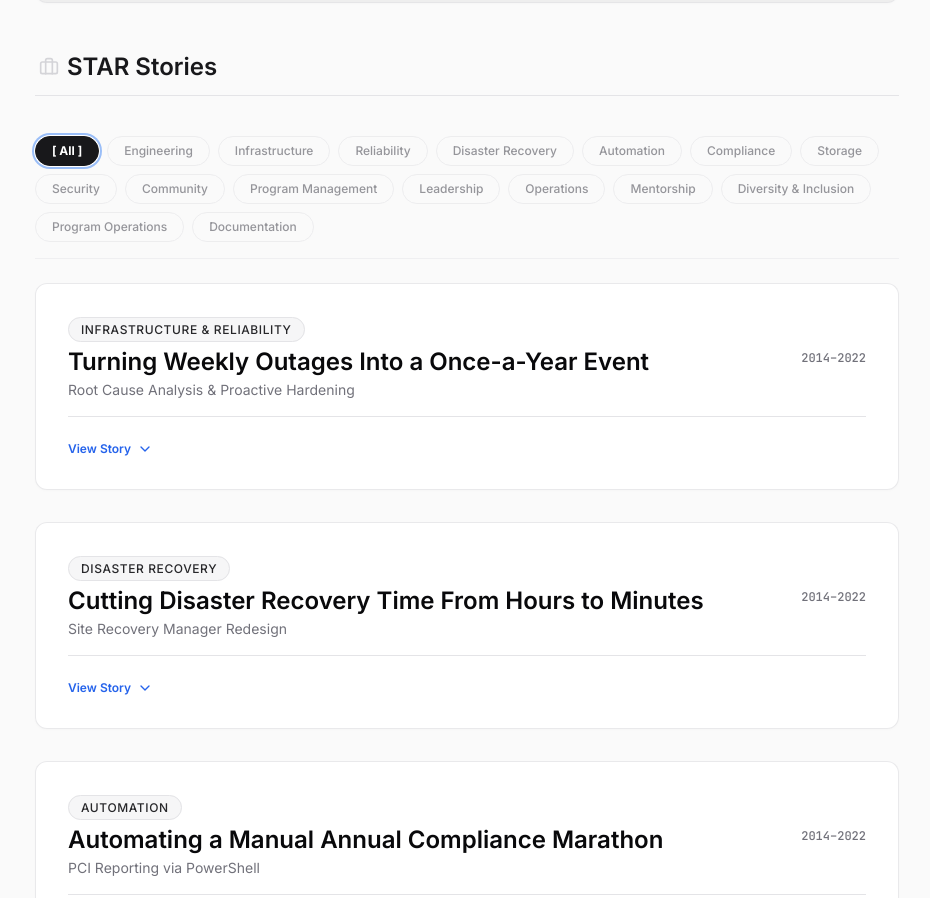
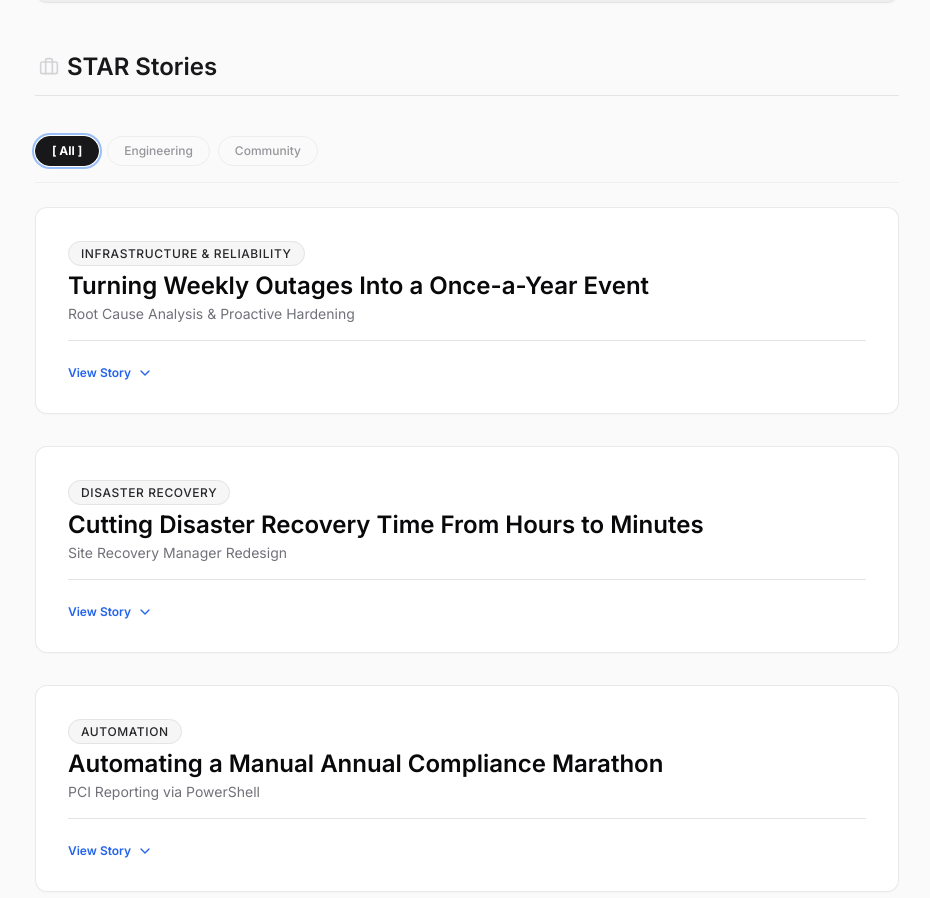
Before and after one commit to yofranky/yofranky.github.io, a plain HTML site: page index.html in a window 1280 px wide. Shown: the part 2340-3238 px from the top of the page, without its empty margins (173-1103 px from the left). Drawn offline with nearby package versions, Linux system fonts and the light colour scheme; a web font is replaced by a local one.

Commit message:
Add files via upload
Remove dates from STAR cards; simplify filters to Engineering/Community

```diff
--- a/case_studies.json
+++ b/case_studies.json
@@ -13,7 +13,9 @@
       "metrics": "P1 incidents: weekly → <1/year",
       "image": "",
       "featured": true,
-      "tags": ["Engineering", "Infrastructure", "Reliability"]
+      "tags": [
+        "Engineering"
+      ]
     },
     {
       "id": "eng-2",
@@ -28,7 +30,9 @@
       "metrics": "RTO: hours → minutes",
       "image": "",
       "featured": false,
-      "tags": ["Engineering", "Disaster Recovery"]
+      "tags": [
+        "Engineering"
+      ]
     },
     {
       "id": "eng-3",
@@ -43,7 +47,9 @@
       "metrics": "Manual annual audit → repeatable automated workflow",
       "image": "",
       "featured": false,
-      "tags": ["Engineering", "Automation", "Compliance"]
+      "tags": [
+        "Engineering"
+      ]
     },
     {
       "id": "eng-4",
@@ -58,7 +64,9 @@
       "metrics": "Zero downtime on a live revenue-generating platform",
       "image": "",
       "featured": false,
-      "tags": ["Engineering", "Infrastructure", "Storage"]
+      "tags": [
+        "Engineering"
+      ]
     },
     {
       "id": "eng-5",
@@ -73,7 +81,9 @@
       "metrics": "9 warehouses standardized on distributed HCI infrastructure",
       "image": "",
       "featured": false,
-      "tags": ["Engineering", "Infrastructure", "Storage"]
+      "tags": [
+        "Engineering"
+      ]
     },
     {
       "id": "eng-6",
@@ -88,7 +98,9 @@
       "metrics": "Recurring cross-team security hackathon established",
       "image": "",
       "featured": false,
-      "tags": ["Engineering", "Security", "Community"]
+      "tags": [
+        "Engineering"
+      ]
     },
     {
       "id": "eng-7",
@@ -103,7 +115,9 @@
       "metrics": "Manual validation time −40%",
       "image": "",
       "featured": false,
-      "tags": ["Engineering", "Automation"]
+      "tags": [
+        "Engineering"
+      ]
     },
     {
       "id": "com-1",
@@ -118,7 +132,9 @@
       "metrics": "1,000+ signups in 48 hours",
       "image": "",
       "featured": true,
-      "tags": ["Community", "Program Management"]
+      "tags": [
+        "Community"
+      ]
     },
     {
       "id": "com-2",
@@ -133,7 +149,9 @@
       "metrics": "1 event/year → 7 events/year",
       "image": "",
       "featured": false,
-      "tags": ["Community", "Leadership"]
+      "tags": [
+        "Community"
+      ]
     },
     {
       "id": "com-3",
@@ -148,7 +166,9 @@
       "metrics": "23,000+ members retained through the transition",
       "image": "",
       "featured": false,
-      "tags": ["Community", "Leadership", "Operations"]
+      "tags": [
+        "Community"
+      ]
     },
     {
       "id": "com-4",
@@ -163,7 +183,9 @@
       "metrics": "60+ leaders mentored across the western US",
       "image": "",
       "featured": false,
-      "tags": ["Community", "Mentorship", "Leadership"]
+      "tags": [
+        "Community"
+      ]
     },
     {
       "id": "com-5",
@@ -178,7 +200,9 @@
       "metrics": "2 years on the D&I Council shaping org-wide programming practices",
       "image": "",
       "featured": false,
-      "tags": ["Community", "Diversity & Inclusion", "Leadership"]
+      "tags": [
+        "Community"
+      ]
     },
     {
       "id": "com-6",
@@ -193,7 +217,9 @@
       "metrics": "~800 daily workflows supported under strict SLA",
       "image": "",
       "featured": false,
-      "tags": ["Community", "Program Operations", "Documentation"]
+      "tags": [
+        "Community"
+      ]
     }
   ]
 }
--- a/index.html
+++ b/index.html
@@ -1738,7 +1738,6 @@ async function loadPortfolioData() {
                           <h3 class="text-2xl font-bold ${titleColor} mt-1.5">${study.title}</h3>
                           <p class="text-sm ${subtextColor} mt-0.5">${study.subtitle || ''}</p>
                         </div>
-                        <div class="text-xs ${subtextColor} font-mono font-medium">${study.date || 'Active Cycle'}</div>
                       </div>
 
                       <div class="flex items-center justify-between">
```
